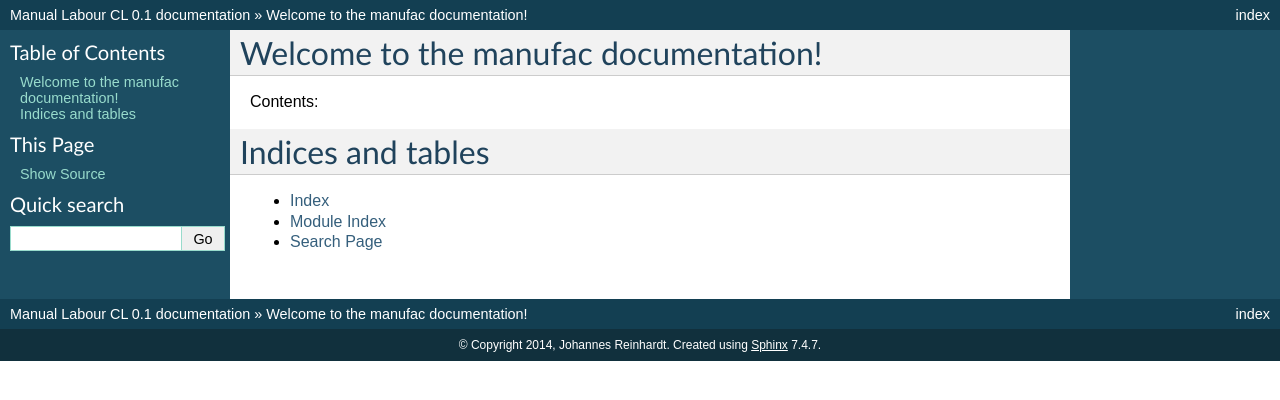
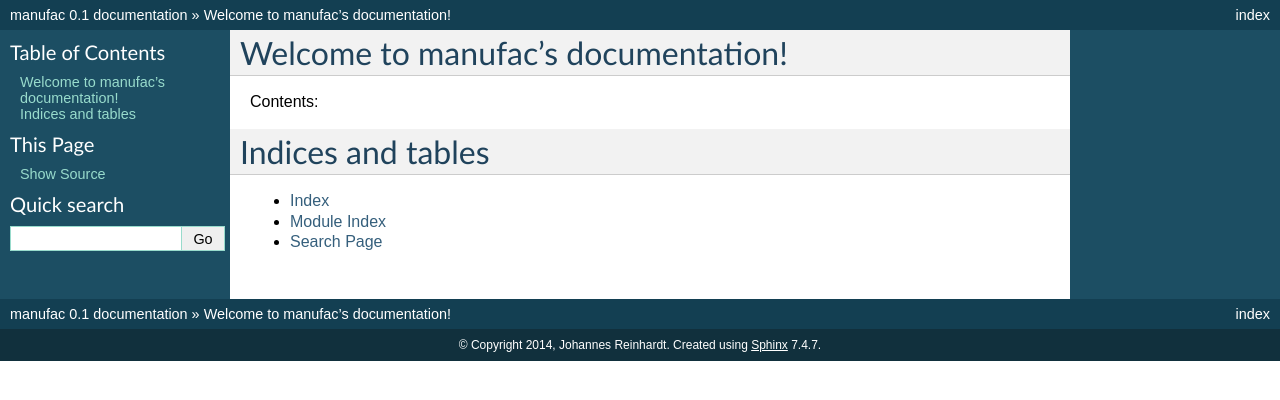
Before and after one commit to jreinhardt/manufac, a Sphinx documentation site: the page built from docs/source/index.rst, in a window 1280 px wide. Shown: the top 400 px of the page. Built offline with Sphinx 7.4.7, drawn with Linux system fonts in a browser that asks for light colours.

Commit message:
updated documentation to new name

```diff
--- a/docs/source/conf.py
+++ b/docs/source/conf.py
@@ -1,7 +1,7 @@
 # -*- coding: utf-8 -*-
 #
-# Manual Labour CL documentation build configuration file, created by
-# sphinx-quickstart on Thu Oct 16 16:55:02 2014.
+# manufac documentation build configuration file, created by
+# sphinx-quickstart on Sat Dec 13 09:01:33 2014.
 #
 # This file is execfile()d with the current directory set to its
 # containing dir.
@@ -33,7 +33,6 @@ extensions = [
     'sphinx.ext.doctest',
     'sphinx.ext.intersphinx',
     'sphinx.ext.todo',
-    'sphinx.ext.coverage',
     'sphinx.ext.mathjax',
     'sphinx.ext.ifconfig',
     'sphinx.ext.viewcode',
@@ -52,7 +51,7 @@ source_suffix = '.rst'
 master_doc = 'index'
 
 # General information about the project.
-project = u'Manual Labour CL'
+project = u'manufac'
 copyright = u'2014, Johannes Reinhardt'
 
 # The version info for the project you're documenting, acts as replacement for
@@ -185,7 +184,7 @@ html_static_path = ['_static']
 #html_file_suffix = None
 
 # Output file base name for HTML help builder.
-htmlhelp_basename = 'ManualLabourCLdoc'
+htmlhelp_basename = 'manufacdoc'
 
 
 # -- Options for LaTeX output ---------------------------------------------
@@ -205,7 +204,7 @@ latex_elements = {
 # (source start file, target name, title,
 #  author, documentclass [howto, manual, or own class]).
 latex_documents = [
-  ('index', 'ManualLabourCL.tex', u'Manual Labour CL Documentation',
+  ('index', 'manufac.tex', u'manufac Documentation',
    u'Johannes Reinhardt', 'manual'),
 ]
 
@@ -235,7 +234,7 @@ latex_documents = [
 # One entry per manual page. List of tuples
 # (source start file, name, description, authors, manual section).
 man_pages = [
-    ('index', 'manuallabourcl', u'Manual Labour CL Documentation',
+    ('index', 'manufac', u'manufac Documentation',
      [u'Johannes Reinhardt'], 1)
 ]
 
@@ -249,8 +248,8 @@ man_pages = [
 # (source start file, target name, title, author,
 #  dir menu entry, description, category)
 texinfo_documents = [
-  ('index', 'ManualLabourCL', u'Manual Labour CL Documentation',
-   u'Johannes Reinhardt', 'ManualLabourCL', 'One line description of project.',
+  ('index', 'manufac', u'manufac Documentation',
+   u'Johannes Reinhardt', 'manufac', 'One line description of project.',
    'Miscellaneous'),
 ]
 
--- a/docs/source/index.rst
+++ b/docs/source/index.rst
@@ -1,10 +1,10 @@
-.. Manual Labour CL documentation master file, created by
-   sphinx-quickstart on Thu Oct 16 16:55:02 2014.
+.. manufac documentation master file, created by
+   sphinx-quickstart on Sat Dec 13 09:01:33 2014.
    You can adapt this file completely to your liking, but it should at least
    contain the root `toctree` directive.
 
-Welcome to the manufac documentation!
-=====================================
+Welcome to manufac's documentation!
+===================================
 
 Contents:
 
```
Also changed, not shown: 1 other file.
